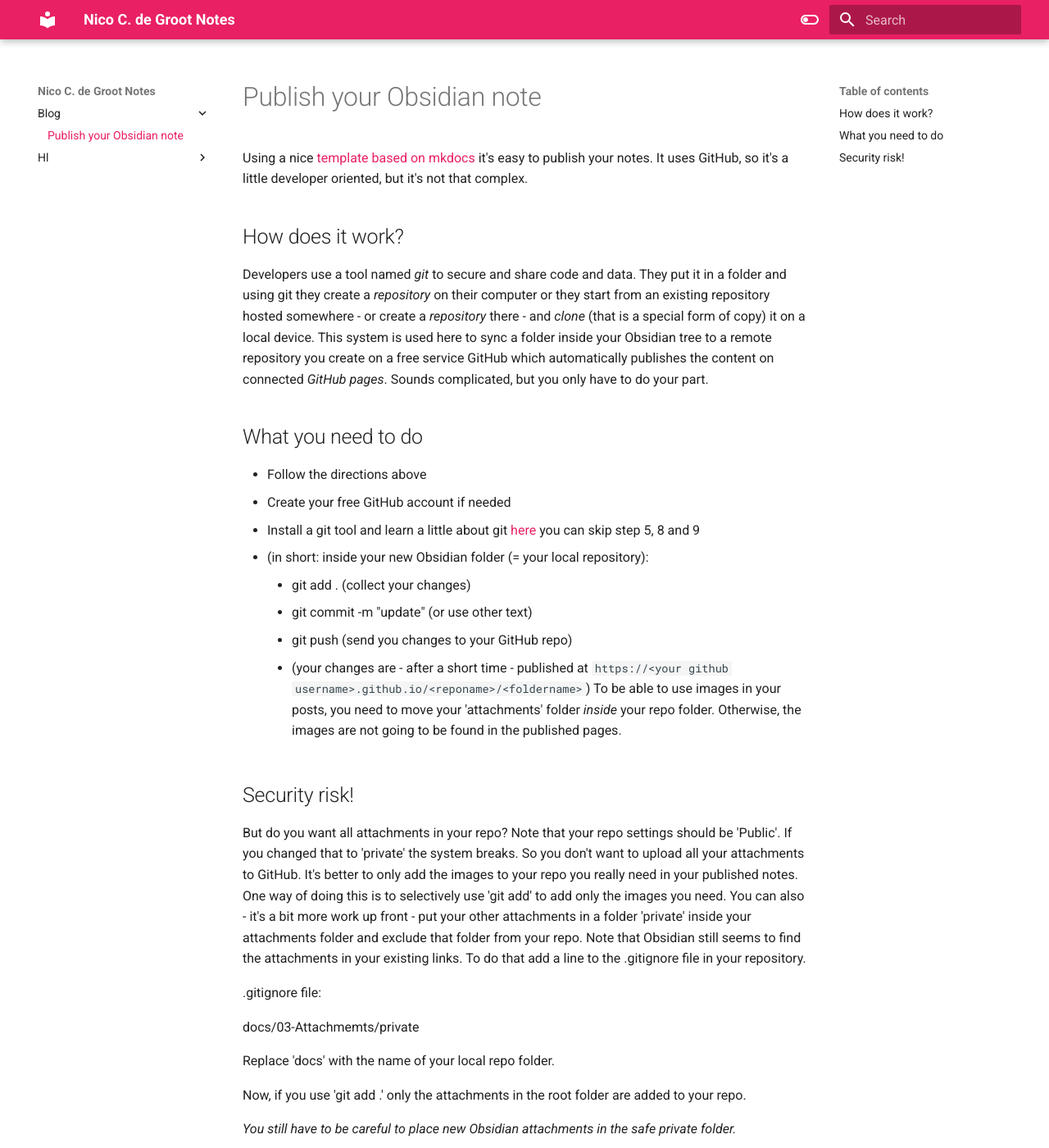
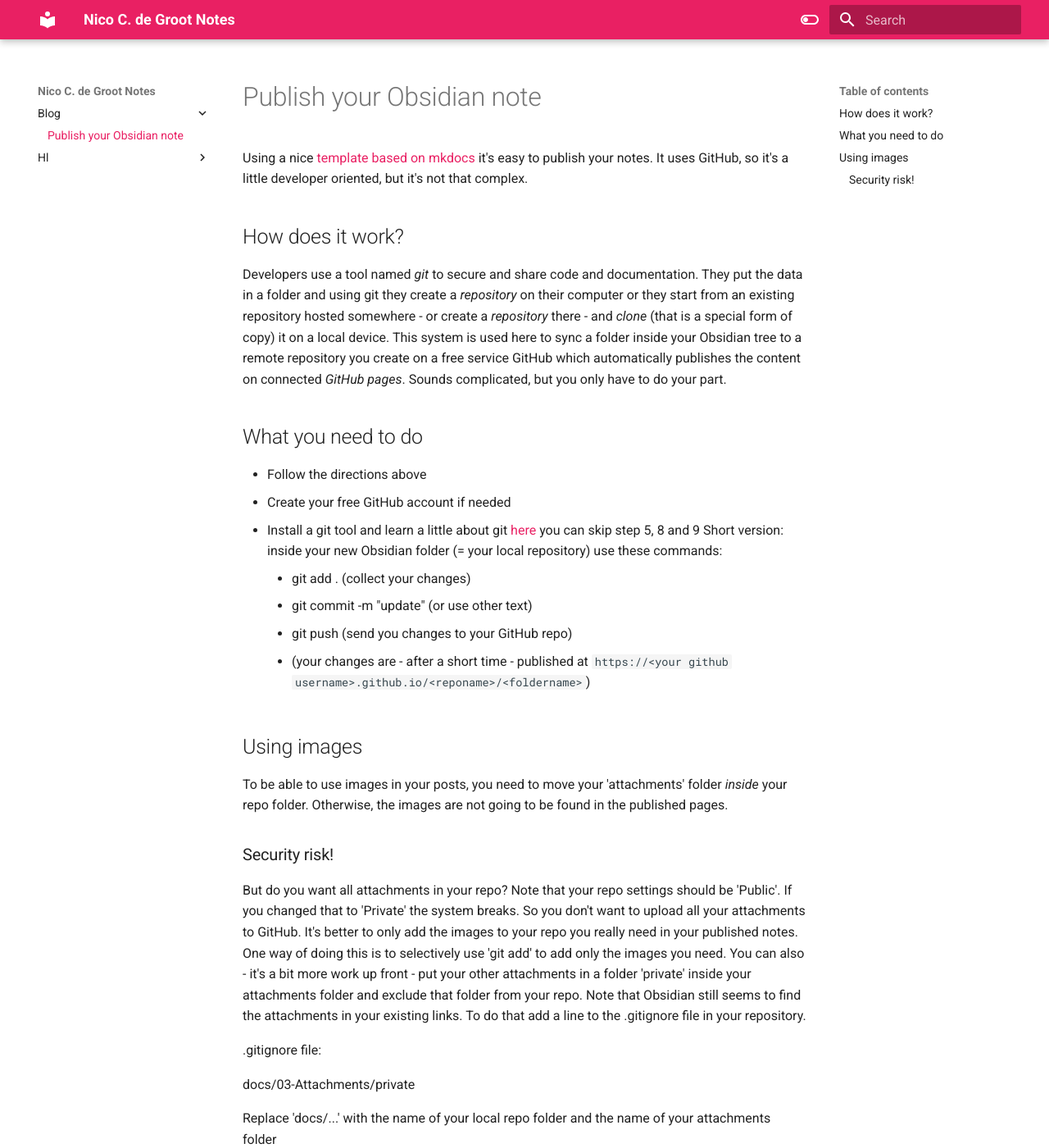
Before and after one commit to ndegroot/notes, an MkDocs documentation site: the page built from docs/blog/Publish your Obsidian note.md, in a window 1280 px wide and 1400 px high. Shown: the whole window at 82% size. Built offline with MkDocs 1.6.1 and Material for MkDocs 9.7.7, drawn with Linux system fonts in a browser that asks for light colours.

Commit message:
new version blog

```diff
--- a/docs/blog/Publish your Obsidian note.md
+++ b/docs/blog/Publish your Obsidian note.md
@@ -2,31 +2,33 @@
 
 Using a nice [template based on mkdocs](https://github.com/jobindj/obsidian-publish-mkdocs) it's easy to publish your notes. It uses GitHub, so it's a little developer oriented, but it's not that complex.
 ## How does it work?
-Developers use a tool named _git_ to secure and share code and data. They put  it in a folder and using git they create a _repository_ on their computer or they start from an existing repository hosted somewhere - or create a _repository_ there - and _clone_ (that is a special form of copy) it on a local device.
+Developers use a tool named _git_ to secure and share code and documentation. They put the data in a folder and using git they create a _repository_ on their computer or they start from an existing repository hosted somewhere - or create a _repository_ there - and _clone_ (that is a special form of copy) it on a local device.
 This system is used here to sync a folder inside your Obsidian tree to a remote repository you create on a free service GitHub which automatically publishes the content on connected _GitHub pages_. Sounds complicated, but you only have to do your part.
 ## What you need to do
 - Follow the directions above
 - Create your free GitHub account if needed
 - Install a git tool and learn a little about git [here](https://product.hubspot.com/blog/git-and-github-tutorial-for-beginners) you can skip step 5, 8 and 9
-- (in short:
-  inside your new Obsidian folder (= your local repository):
+Short version:
+  inside your new Obsidian folder (= your local repository) use these commands:
 	  - git add . (collect your changes)
 	  - git commit -m "update" (or use other text)
 	  - git push (send you changes to your GitHub repo)
 	  - (your changes are - after a short time - published at `https://<your github username>.github.io/<reponame>/<foldername>`)
+
+## Using images
 To be able to use images in your posts, you need to move your 'attachments' folder _inside_ your repo folder. Otherwise, the images are not going to be found in the published pages.
 
-## Security risk!
+### Security risk!
 
-But do you want all attachments in your repo? Note that your repo settings should be 'Public'. If you changed that to 'private' the system breaks. So you don't want to upload all your attachments to GitHub.
+But do you want all attachments in your repo? Note that your repo settings should be 'Public'. If you changed that to 'Private' the system breaks. So you don't want to upload all your attachments to GitHub.
 It's better to only add the images to your repo you really need in your published notes. One way of doing this is to selectively use 'git add' to add only the images you need. You can also - it's a bit more work up front - put your other attachments in a folder 'private' inside your attachments folder and exclude that folder from your repo. Note that Obsidian still seems to find the attachments in your existing links.
 To do that add a line to the .gitignore file in your repository.
 
 .gitignore file:
 
-docs/03-Attachmemts/private
+docs/03-Attachments/private
 
-Replace 'docs' with the name of your local repo folder.
+Replace 'docs/...' with the name of your local repo folder and the name of your attachments folder
 
 Now, if you use 'git add .' only the attachments in the root folder are added to your repo.
 
```
